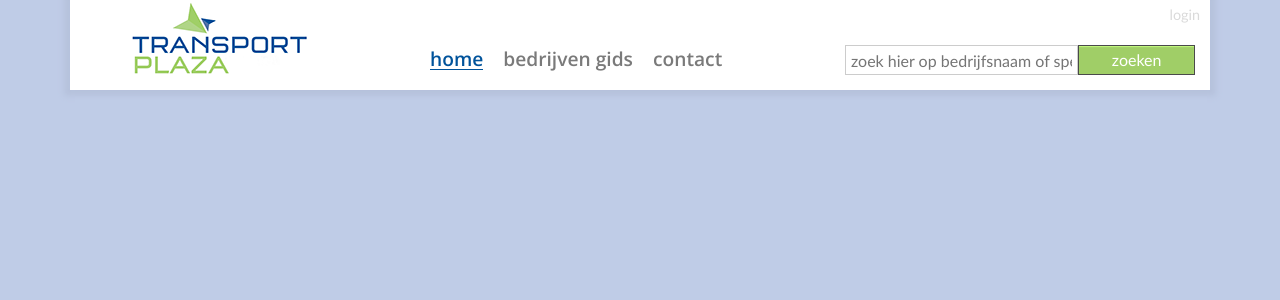
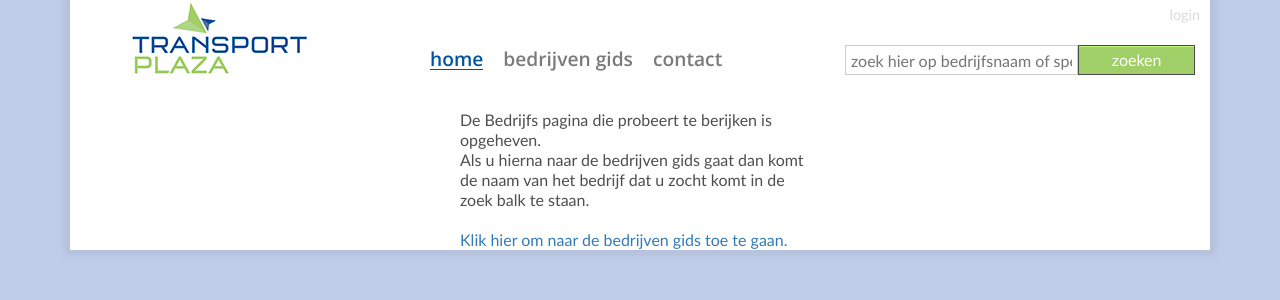
Before and after one commit to Stixs/Fusr, a PHP site: page /Fusr/bedrijven.php?bedrijfs_id=1 in a window 1280 px wide. Shown: the top 300 px of the page. Run offline with PHP 8.4, Linux system fonts and the light colour scheme; tables that the repository leaves empty or names only in its code hold one stand-in row (values such as "Sample post"); some libraries are stand-ins or nearby versions.

Commit message:
redirect

```diff
--- a/dev/bedrijven.php
+++ b/dev/bedrijven.php
@@ -212,7 +212,20 @@ if ($row['premium'] == 'gold')
 }
 else
 {
-	header("Refresh: ;URL=index.php");
+
+	$bedrijfsnaam = $row['bedrijfsnaam'];
+	$_SESSION['bedrijfsnaam'] = $bedrijfsnaam;
+	?>
+	<br />
+	<div class="row">
+		<div class="col-xs-4 col-xs-offset-4">
+			De Bedrijfs pagina die probeert te berijken is opgeheven.<br />
+			Als u hierna naar de bedrijven gids gaat dan komt de naam van het bedrijf dat u zocht komt in de zoek balk te staan.<br />
+			<br />
+			<a href="gids.php">Klik hier om naar de bedrijven gids toe te gaan.</a>
+		</div>
+	</div>
+	<?php
 }
 
 require('./controllers/footer.php');
```
Also changed, not shown: dev/gids.php (+7 -2 lines).
